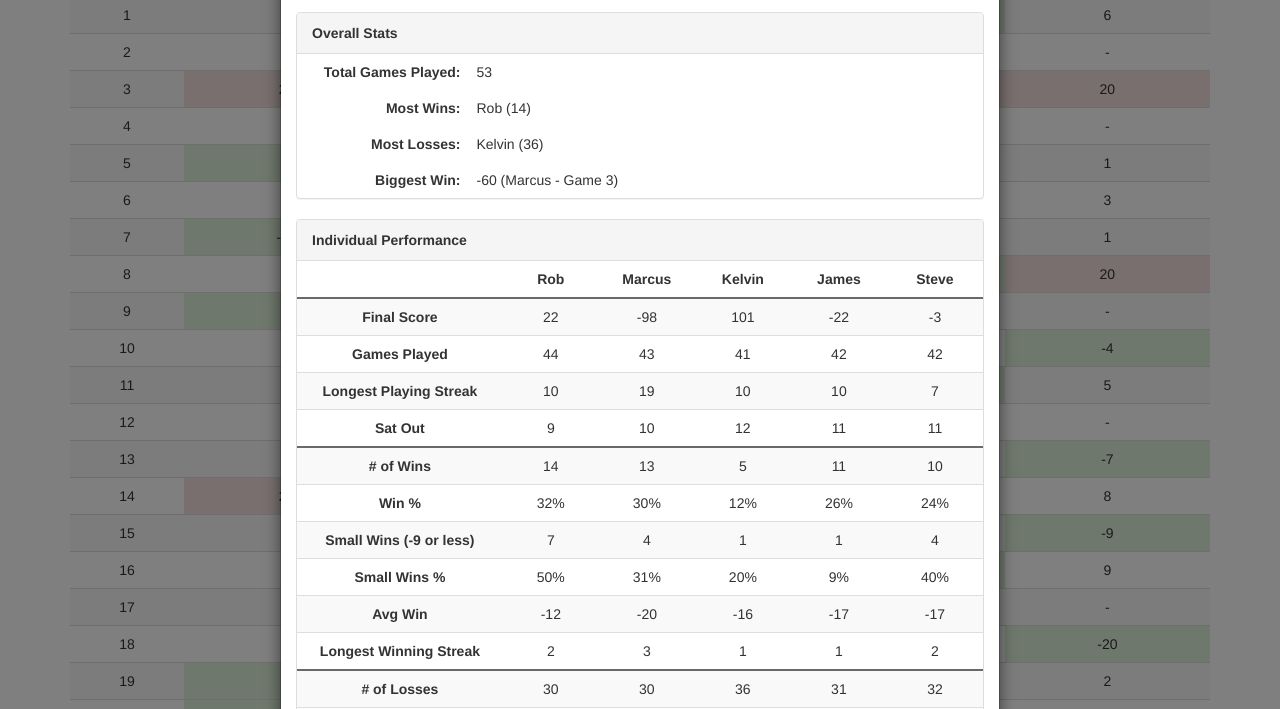
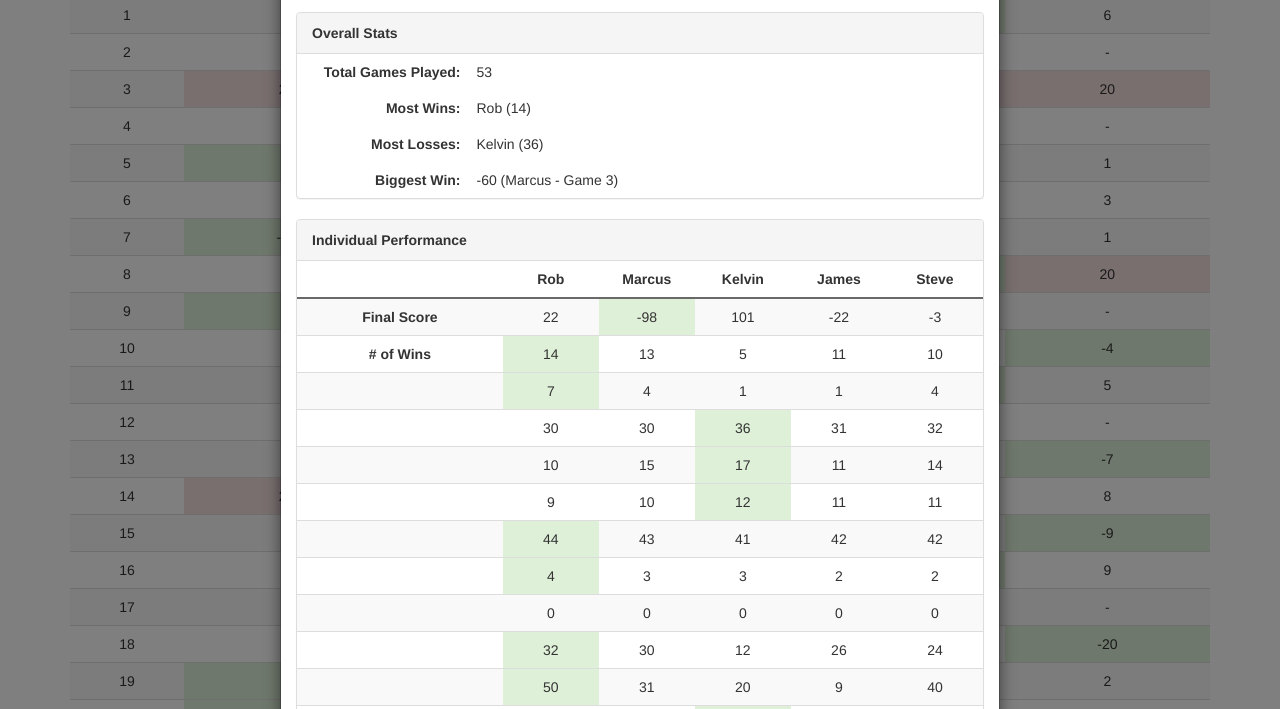
Before and after one commit to sktwong/guys-night-out-big2, a website: page src/index.html in a window 1280 px wide. Both pictures are taken after a click on the link "Stats". Shown: the part 91-800 px from the top of the page. Drawn offline with Linux system fonts and the light colour scheme.

Commit message:
More tweaks to stats, about to refactor stats display to repeat

```diff
--- a/src/modals/stats/stats.controller.js
+++ b/src/modals/stats/stats.controller.js
@@ -12,10 +12,10 @@ function modalStatsControllerFn($scope, big2AppService, $uibModalInstance) {
     var vm = this;
     var data = big2AppService.getData();
     vm.players = data.players;
-    vm.totals = data.totals;
     vm.gamesPlayed = data.scores.length;
 
     vm.stats = {
+        totals: data.totals,
         totalWins: initBlankStats(),
         totalSmallWins: initBlankStats(),
         totalLosses: initBlankStats(),
@@ -38,7 +38,8 @@ function modalStatsControllerFn($scope, big2AppService, $uibModalInstance) {
         losingStreaks: initBlankStats(),
         biggestLosingStreak: initBlankStats(),
         playingStreaks: initBlankStats(),
-        biggestPlayingStreak: initBlankStats()
+        biggestPlayingStreak: initBlankStats(),
+        biggestWin: initBlankStats()
     };
 
     vm.gameStats = {
@@ -46,6 +47,11 @@ function modalStatsControllerFn($scope, big2AppService, $uibModalInstance) {
         mostLosses: { number: 0, players: [] },
         biggestWin: { score: 0, winners: [], formattedWinners: '' }
     }
+
+    // Set labels of each stat
+    vm.stats.totals.label = 'Final Score';
+    vm.stats.totalWins.label = '# of Wins';
+    vm.stats.winningStreaks.label = 'Win streak';
 
     // Calculate majority of stats
     angular.forEach(data.scores, function(score) {
@@ -177,6 +183,7 @@ function modalStatsControllerFn($scope, big2AppService, $uibModalInstance) {
 
         // Determine the biggest win(s)
         angular.forEach(val, function(val) {
+            // Set overall biggest win
             if (val.score < vm.gameStats.biggestWin.score) {
                 vm.gameStats.biggestWin.score = val.score;
                 vm.gameStats.biggestWin.winners = [{
@@ -193,6 +200,11 @@ function modalStatsControllerFn($scope, big2AppService, $uibModalInstance) {
                 });
                 vm.gameStats.biggestWin.formattedWinners.push(vm.players[key] + ' - Game ' + val.id);
             }
+
+            // Set individual biggest win
+            if (val.score < vm.stats.biggestWin[key]) {
+                vm.stats.biggestWin[key] = val.score;
+            }
         });
     });
 
@@ -206,6 +218,29 @@ function modalStatsControllerFn($scope, big2AppService, $uibModalInstance) {
         else if (val.length == vm.gameStats.mostLosses.number) {
             vm.gameStats.mostLosses.players.push(vm.players[key] || key);
         }
+    });
+
+    // Flag the biggest stat in each set
+    angular.forEach(vm.stats, function(stat, statKey) {
+        var biggestVal = 0;
+        var biggestKey = null;
+
+        if (statKey == 'totals') {
+            angular.forEach(stat, function(val, key) {
+                if (val < biggestVal) {
+                    biggestVal = val;
+                    biggestKey = key;
+                }
+            });
+        } else {
+            angular.forEach(stat, function(val, key) {
+                if (Math.abs(val) > biggestVal) {
+                    biggestVal = Math.abs(val);
+                    biggestKey = key;
+                }
+            });
+        }
+        stat.biggest = biggestKey;
     });
 
     function initBlankStats() {
--- a/src/modals/stats/stats.tmpl.html
+++ b/src/modals/stats/stats.tmpl.html
@@ -38,9 +38,26 @@
                     </tr>
                 </thead>
                 <tbody>
+                    <tr ng-repeat="(parentKey, parentValue) in vm.stats"
+                        ng-if="parentKey != 'winningScores'
+                                && parentKey != 'losingScores'">
+                        <td><strong>{{ parentValue.label }}</strong></td>
+                        <td ng-repeat="(key, value) in parentValue"
+                            ng-class="{'success': key == parentValue.biggest}"
+                            ng-if="key.indexOf('player') > -1">{{ value || '0' }}
+                        </td>
+                    </tr>
+                </tbody>
+            </table>
+
+            <table>
+                <tbody>
                     <tr>
-                        <td><strong>Final Score</strong></td>
-                        <td ng-repeat="(key, value) in vm.totals">{{ value || '0' }}</td>
+                        <td><strong>--Final Score</strong></td>
+                        <td ng-repeat="(key, value) in vm.stats.totals"
+                            ng-class="{'success': key == vm.stats.totals.biggest}"
+                            ng-if="key.indexOf('player') > -1">{{ value || '0' }}
+                        </td>
                     </tr>
                     <tr>
                         <td><strong>Games Played</strong></td>
@@ -61,6 +78,10 @@
                     <tr>
                         <td><strong>Win %</strong></td>
                         <td ng-repeat="(key, value) in vm.stats.winPercentage">{{ value || 0 }}%</td>
+                    </tr>
+                    <tr>
+                        <td><strong>Biggest Win</strong></td>
+                        <td ng-repeat="(key, value) in vm.stats.biggestWin">{{ value || 0 }}</td>
                     </tr>
                     <tr>
                         <td><strong>Small Wins (-9 or less)</strong></td>
```
